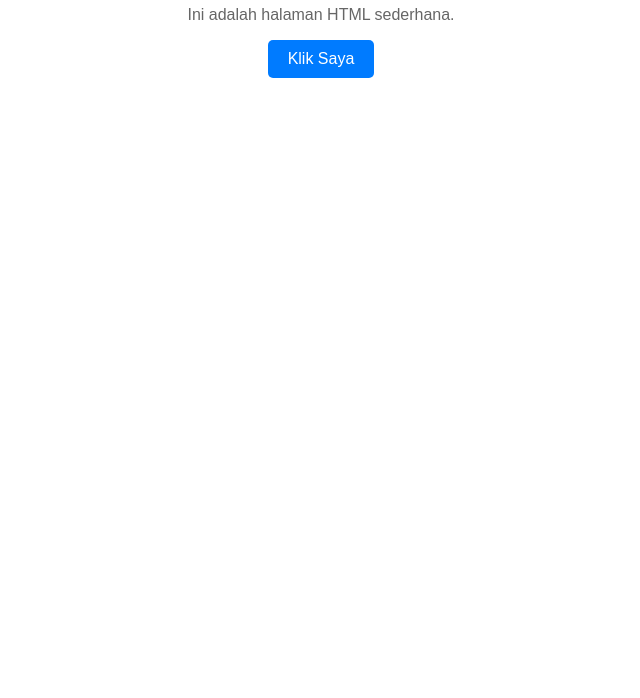
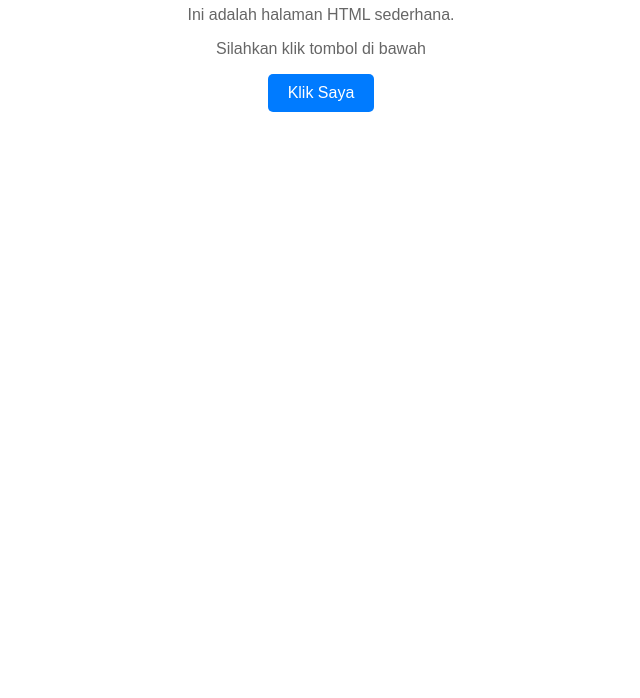
Before and after one commit to muhammadrizal321/CompanyProfile, a plain HTML site: page index.html in a window 1280 px wide. Shown: the part 102-800 px from the top of the page, without its empty margins (319-959 px from the left). Drawn offline with Linux system fonts and the light colour scheme.

Commit message:
menambahkan paragraf

```diff
--- a/index.html
+++ b/index.html
@@ -30,6 +30,7 @@
   <body>
     <h1>Selamat Datang!</h1>
     <p>Ini adalah halaman HTML sederhana.</p>
+    <p>Silahkan klik tombol di bawah</p>
     <button onclick="alert('Tombol diklik!')">Klik Saya</button>
   </body>
 </html>
```
